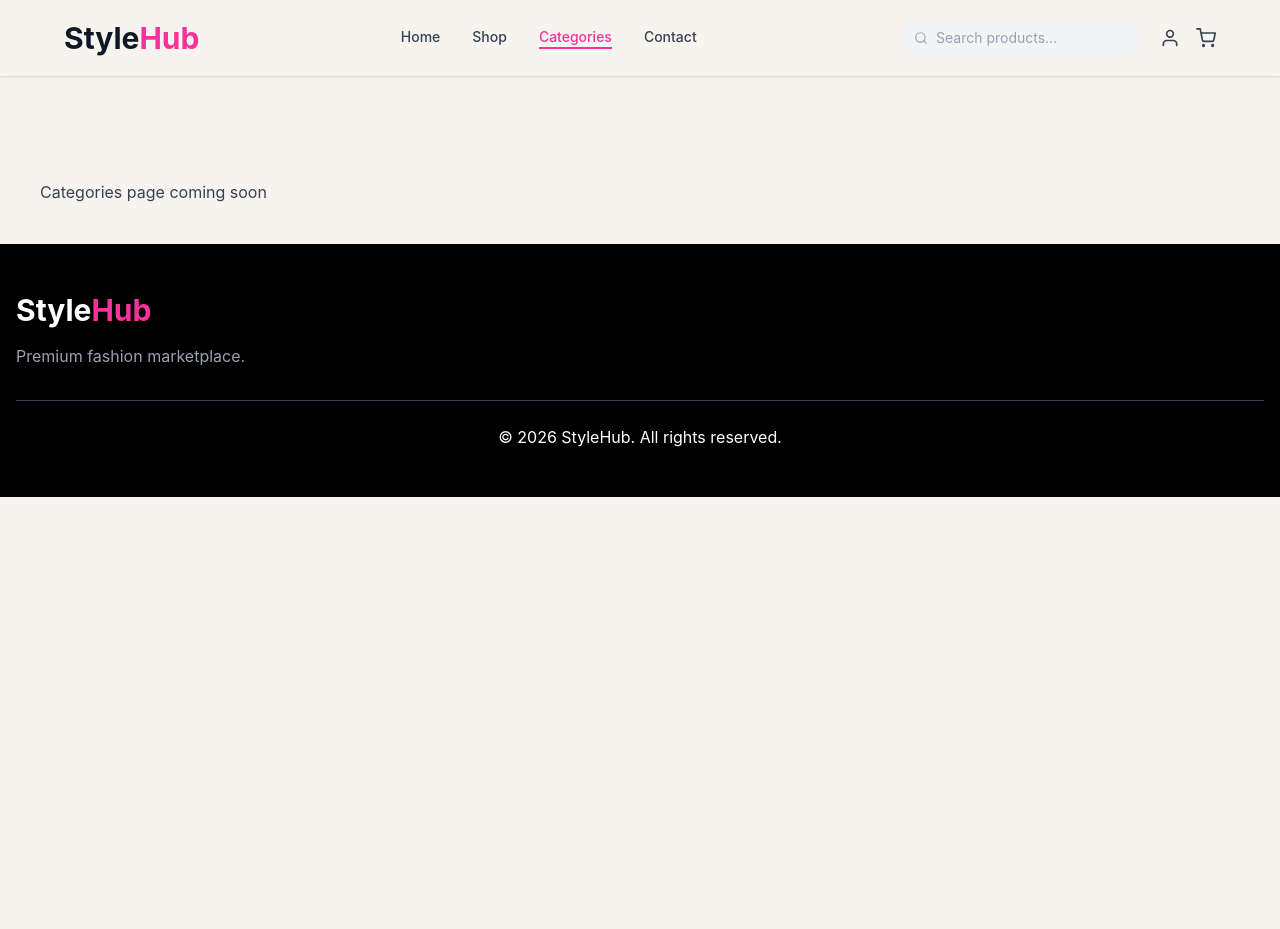
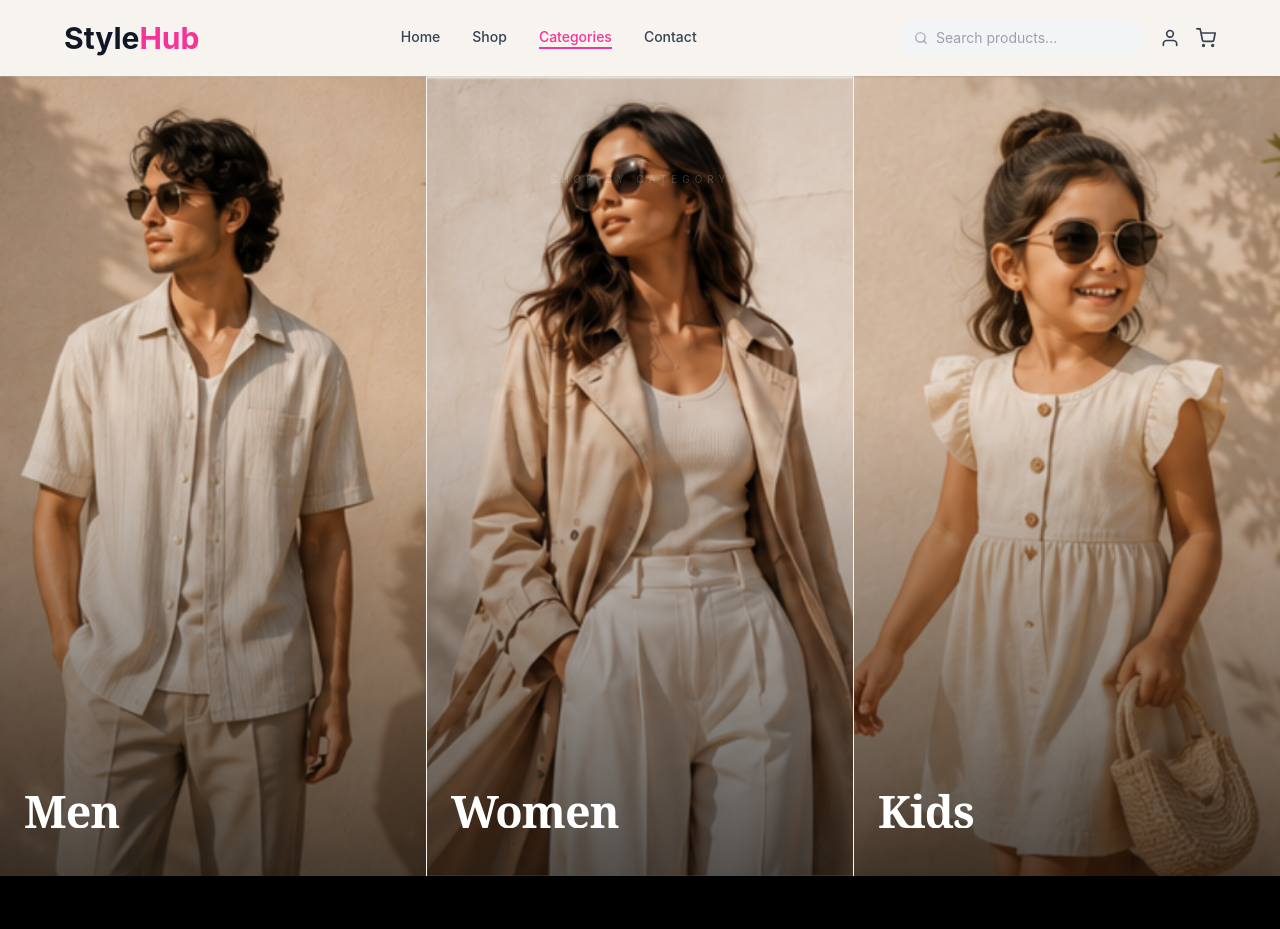
Before and after one commit to Aaditya11111111111111111111111111/Vendor-Based-Ecommerce, a React (Vite) app: page /categories in a window 1280 px wide. Shown: the top 929 px of the page. Before the commit the page ends 800 px from the top, so only its background shows below. Built offline with nearby package versions, Linux system fonts and the light colour scheme.

Commit message:
upgrade in categories page

```diff
--- /dev/null
+++ b/src/components/CategoryHero/CategoryHero.jsx
@@ -0,0 +1,142 @@
+import { useState } from "react";
+import men   from "../../assets/images/categories/17.png";
+import women from "../../assets/images/categories/15.png";
+import kids  from "../../assets/images/categories/16.png";
+
+const panels = [
+  { key: "men",   label: "Men",   image: men,   accent: "#e879a0" },
+  { key: "women", label: "Women", image: women, accent: "#f9a8d4" },
+  { key: "kids",  label: "Kids",  image: kids,  accent: "#e879a0" },
+];
+
+const CategoryHero = () => {
+  const [active, setActive] = useState(null);
+
+  return (
+    <section
+      className="relative w-full flex overflow-hidden -mt-16"
+      style={{ height: "100vh" }}
+    >
+      {panels.map((p, i) => {
+        const isActive = active === p.key;
+        const isInactive = active !== null && !isActive;
+
+        return (
+          <div
+            key={p.key}
+            className="relative overflow-hidden cursor-pointer"
+            style={{
+              flex: isActive ? "1.6" : isInactive ? "0.7" : "1",
+              transition: "flex 0.6s cubic-bezier(0.77,0,0.175,1)",
+              borderRight: i < panels.length - 1 ? "1px solid rgba(255,255,255,0.12)" : "none",
+            }}
+            onMouseEnter={() => setActive(p.key)}
+            onMouseLeave={() => setActive(null)}
+          >
+            {/* Image */}
+            <img
+              src={p.image}
+              alt={p.label}
+              className="absolute inset-0 w-full h-full object-cover object-top"
+              style={{
+                transform: isActive ? "scale(1.07)" : "scale(1.0)",
+                filter: isInactive ? "brightness(0.65)" : "brightness(1)",
+                transition: "transform 0.9s cubic-bezier(0.25,0.46,0.45,0.94), filter 0.5s ease",
+              }}
+            />
+
+            {/* Base gradient — always present */}
+            <div
+              className="absolute inset-0"
+              style={{
+                background: isActive
+                  ? "linear-gradient(to bottom, rgba(0,0,0,0) 30%, rgba(0,0,0,0.85) 100%)"
+                  : "linear-gradient(to bottom, rgba(0,0,0,0) 40%, rgba(0,0,0,0.65) 100%)",
+                transition: "background 0.5s ease",
+              }}
+            />
+
+            {/* Bottom content */}
+            <div className="absolute bottom-0 left-0 right-0 z-10 px-6 pb-10">
+
+              {/* Animated line */}
+              <div
+                style={{
+                  height: "1px",
+                  background: `linear-gradient(to right, ${p.accent}, transparent)`,
+                  marginBottom: "16px",
+                  width: isActive ? "100%" : "0%",
+                  transition: "width 0.6s ease 0.1s",
+                }}
+              />
+
+              {/* Category name */}
+              <div className="overflow-hidden">
+                <h2
+                  className="font-bold text-white leading-none"
+                  style={{
+                    fontFamily: "Georgia, serif",
+                    fontSize: isActive ? "clamp(2.8rem, 4.5vw, 4rem)" : "clamp(2rem, 3.5vw, 3rem)",
+                    letterSpacing: "-0.02em",
+                    transform: isActive ? "translateY(0)" : "translateY(6px)",
+                    transition: "font-size 0.5s ease, transform 0.5s ease",
+                  }}
+                >
+                  {p.label}
+                </h2>
+              </div>
+
+              {/* Sub label — slides up on hover */}
+              <div
+                style={{
+                  overflow: "hidden",
+                  maxHeight: isActive ? "40px" : "0px",
+                  opacity: isActive ? 1 : 0,
+                  transition: "max-height 0.5s ease 0.15s, opacity 0.4s ease 0.1s",
+                  marginTop: "8px",
+                }}
+              >
+                <p className="text-white/50 text-xs uppercase tracking-[0.35em]">
+                  Explore Collection →
+                </p>
+              </div>
+
+            </div>
+
+            {/* Vertical label — visible when collapsed */}
+            <div
+              className="absolute inset-0 flex items-center justify-center z-10 pointer-events-none"
+              style={{
+                opacity: isInactive ? 0.4 : 0,
+                transition: "opacity 0.4s ease",
+              }}
+            >
+              <span
+                className="text-white font-bold uppercase tracking-[0.4em] text-sm"
+                style={{
+                  writingMode: "vertical-rl",
+                  textOrientation: "mixed",
+                  transform: "rotate(180deg)",
+                  fontFamily: "Georgia, serif",
+                }}
+              >
+                {p.label}
+              </span>
+            </div>
+
+          </div>
+        );
+      })}
+
+      {/* Eyebrow — top center */}
+      <div className="absolute top-24 left-0 right-0 flex justify-center z-20 pointer-events-none">
+        <span className="text-white/20 text-[10px] uppercase tracking-[0.5em]">
+          Shop by Category
+        </span>
+      </div>
+
+    </section>
+  );
+};
+
+export default CategoryHero;
--- /dev/null
+++ b/src/pages/Categories/Categories.jsx
@@ -0,0 +1,11 @@
+import CategoryHero from "../../components/CategoryHero/CategoryHero";
+
+const CategoriesPage = () => {
+  return (
+    <>
+      <CategoryHero />
+    </>
+  );
+};
+
+export default CategoriesPage;
--- a/src/routes/AppRoutes.jsx
+++ b/src/routes/AppRoutes.jsx
@@ -2,6 +2,7 @@ import { Routes, Route } from "react-router-dom";
 import MainLayout from "../layouts/MainLayout";
 import Home from "../pages/Home/Home";
 import Shop from "../pages/Shop/Shop";
+import CategoriesPage from "../pages/Categories/Categories";
 
 const AppRoutes = () => {
   return (
@@ -12,7 +13,7 @@ const AppRoutes = () => {
       {/* All other pages — fixed solid navbar via MainLayout */}
       <Route element={<MainLayout />}>
         <Route path="/shop" element={<Shop />} />
-        <Route path="/categories" element={<div className="p-10 text-gray-700">Categories page coming soon</div>} />
+        <Route path="/categories" element={<CategoriesPage />} />
         <Route path="/contact" element={<div className="p-10 text-gray-700">Contact page coming soon</div>} />
       </Route>
     </Routes>
```
